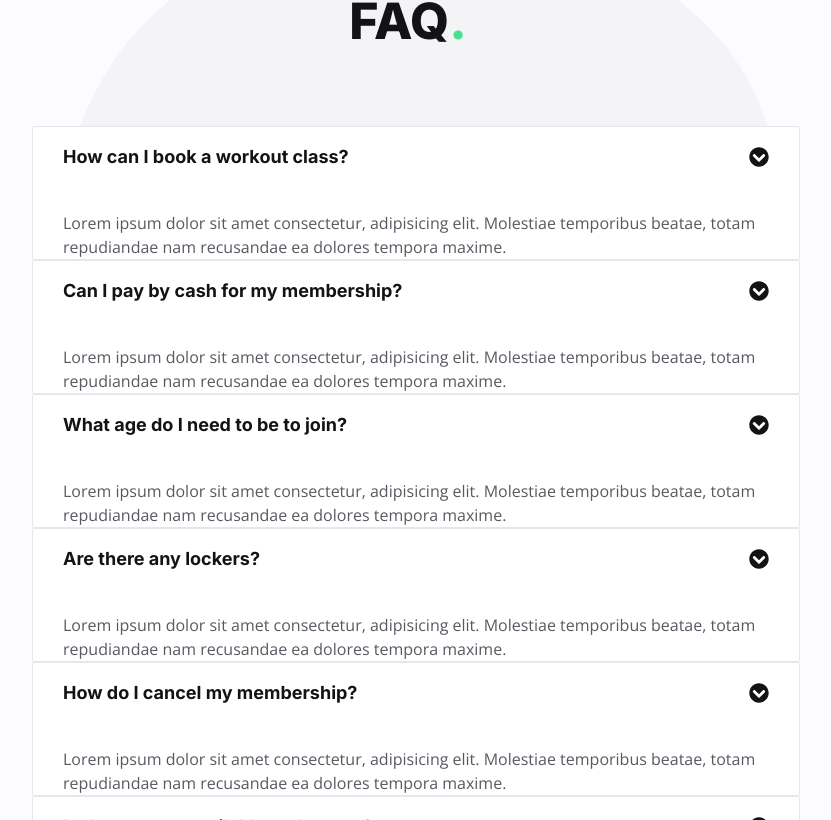
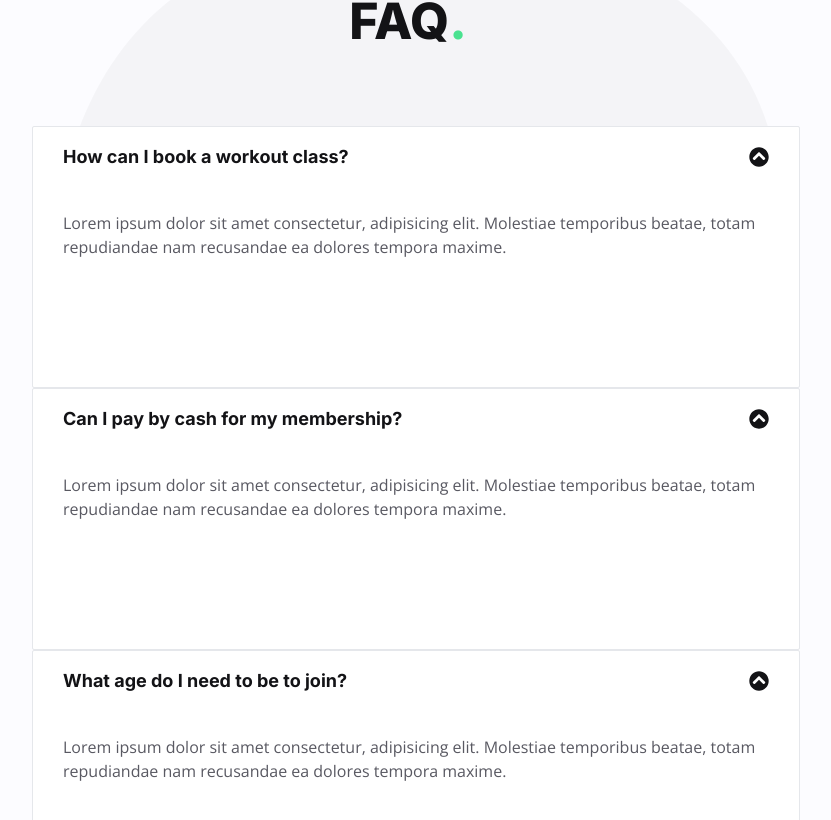
Before and after one commit to zablon-oigo/deploy-reactapp-using-terraform, a React (Vite) app: page / in a window 1280 px wide. Shown: the part 3640-4460 px from the top of the page, without its empty margins (224-1055 px from the left). Built offline with nearby package versions, Linux system fonts and the light colour scheme.

Commit message:
Changed component state value

```diff
--- a/src/components/Accordion.jsx
+++ b/src/components/Accordion.jsx
@@ -1,10 +1,10 @@
 import React,{useState} from 'react'
 import {FaChevronCircleUp,FaChevronCircleDown} from 'react-icons/fa'
 export default function Accordion({accordion}) {
-  const [isOpen,setIsOpen]=useState(false)
+  const [isOpen,setIsOpen]=useState(true)
   const{question,answer}=accordion
     return (
-    <section className="cursor-pointer">
+    <section  className="cursor-pointer">
         <div className="bg-white border rounded-sm">
             <div className="min-h-[60px] flex items-center justify-between px-[30px]">
                 <h6 className="h6">
```
